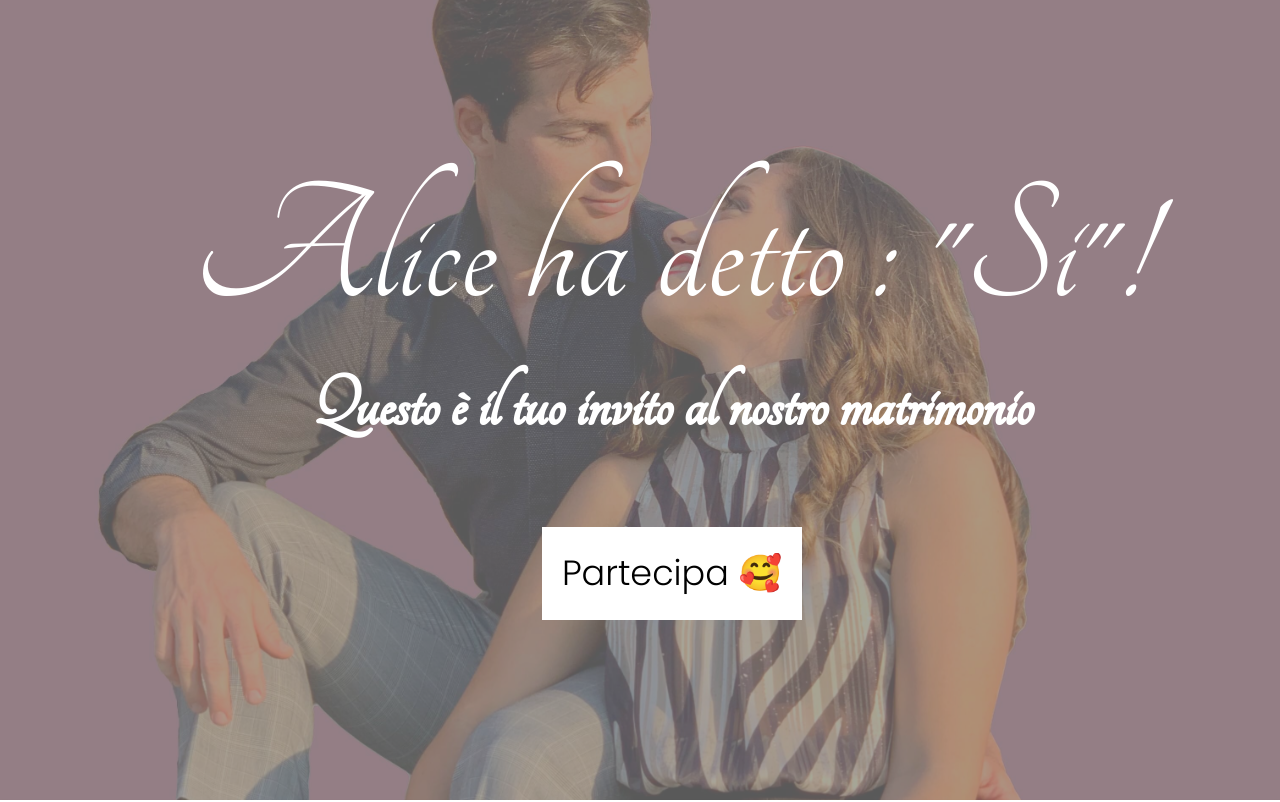
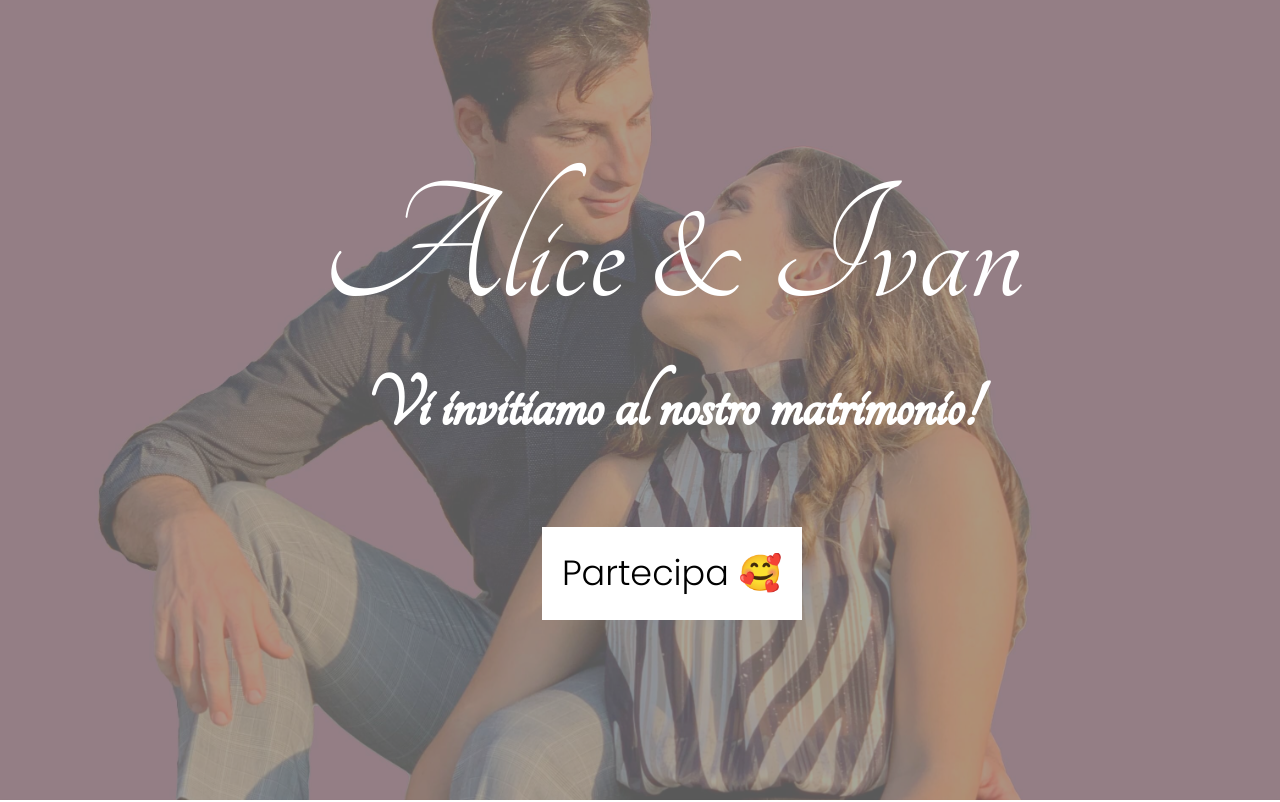
Before and after one commit to XKlaymoreX/alivan, a React (Create React App) app in the folder client/: page / in a window 1280 px wide. Shown: the top 802 px of the page. Built offline with nearby package versions, Linux system fonts and the light colour scheme.

Commit message:
header text changed

```diff
--- a/client/src/routes/Home/components/HeaderLarge.tsx
+++ b/client/src/routes/Home/components/HeaderLarge.tsx
@@ -39,8 +39,8 @@ const HeaderLarge: React.FC<{ image: string }> = ({ image }) => {
         <React.Fragment>
             <div className="textWrapper">
                 <div className="textContainer">
-                    <span className="bigText">Alice ha detto : <br /> "Si"!</span><br />
-                    <span className="smallText">Questo è il tuo invito al nostro matrimonio</span>
+                    <span className="bigText">Alice & Ivan</span><br />
+                    <span className="smallText">Vi invitiamo al nostro matrimonio!</span>
                     <button onClick={handleAction}>Partecipa 🥰</button>
                 </div>
             </div>
--- a/client/src/routes/Home/components/HeaderSmall.tsx
+++ b/client/src/routes/Home/components/HeaderSmall.tsx
@@ -28,8 +28,8 @@ const HeaderSmall: React.FC<{ image: string }> = ({ image }) => {
         <React.Fragment>
             <div className="textWrapper">
                 <div className="textContainer">
-                    <span className="bigText">Alice ha detto : "Si"!</span><br />
-                    <span className="smallText">Questo è il tuo invito al nostro matrimonio</span>
+                    <span className="bigText">Alice & Ivan</span><br />
+                    <span className="smallText">Vi invitiamo al nostro matrimonio!</span>
                     <button onClick={() => handleAction()}>Partecipa 🥰</button>
                 </div>
             </div>
```
